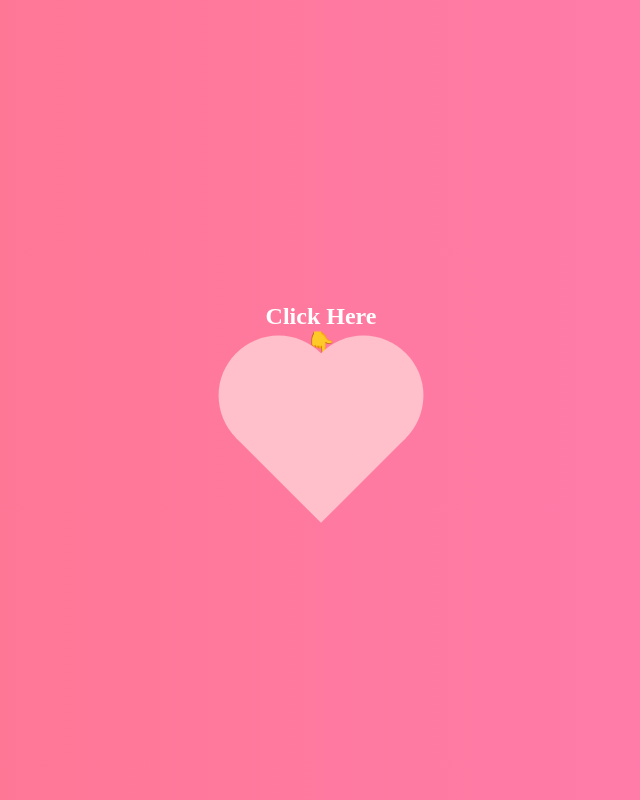
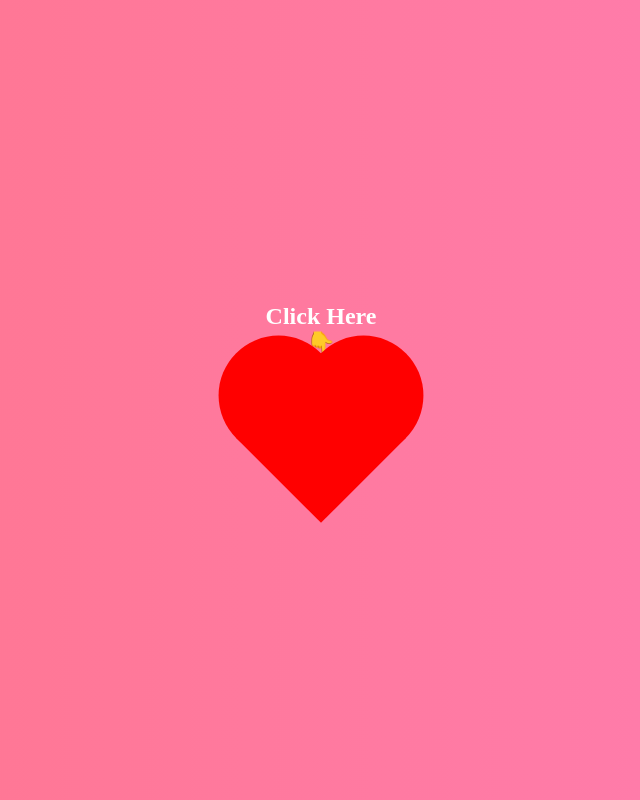
Before and after one commit to hemanth62892/Best-Wishes, a Flask app: page / in a window 1280 px wide. Shown: the whole page, without its empty margins (319-959 px from the left). Run offline with Flask 3, Linux system fonts and the light colour scheme.

Commit message:
Update style.css

```diff
--- a/static/css/style.css
+++ b/static/css/style.css
@@ -17,22 +17,36 @@ body {
     text-align: center;
     margin-bottom: 20px;
 }
+/* ---- HOME PAGE (Pink Background & Red Heart) ---- */
+body {
+    background-color: pink; /* Keep the background pink */
+    display: flex;
+    justify-content: center;
+    align-items: center;
+    height: 100vh;
+    margin: 0;
+}
 
+/* Heart shape - Now filled with RED */
 .heart-shape {
     position: relative;
     width: 120px;
     height: 120px;
-    background: pink;
+    background: red; /* Heart is now RED */
     transform: rotate(-45deg);
     cursor: pointer;
+    display: flex;
+    justify-content: center;
+    align-items: center;
 }
 
+/* Two circular parts of the heart */
 .heart-shape::before, .heart-shape::after {
     content: "";
     position: absolute;
     width: 120px;
     height: 120px;
-    background: pink;
+    background: red; /* Keep the heart RED */
     border-radius: 50%;
 }
 
@@ -45,6 +59,16 @@ body {
     left: 60px;
     top: 0;
 }
+
+/* Click Here text inside the heart */
+.heart-shape span {
+    color: white; /* Text color inside the heart */
+    font-size: 16px;
+    font-weight: bold;
+    text-align: center;
+    transform: rotate(45deg);
+}
+
 
 /* ---- BALLOONS PAGE (Normal Balloons with Thread) ---- */
 @keyframes float {
```
